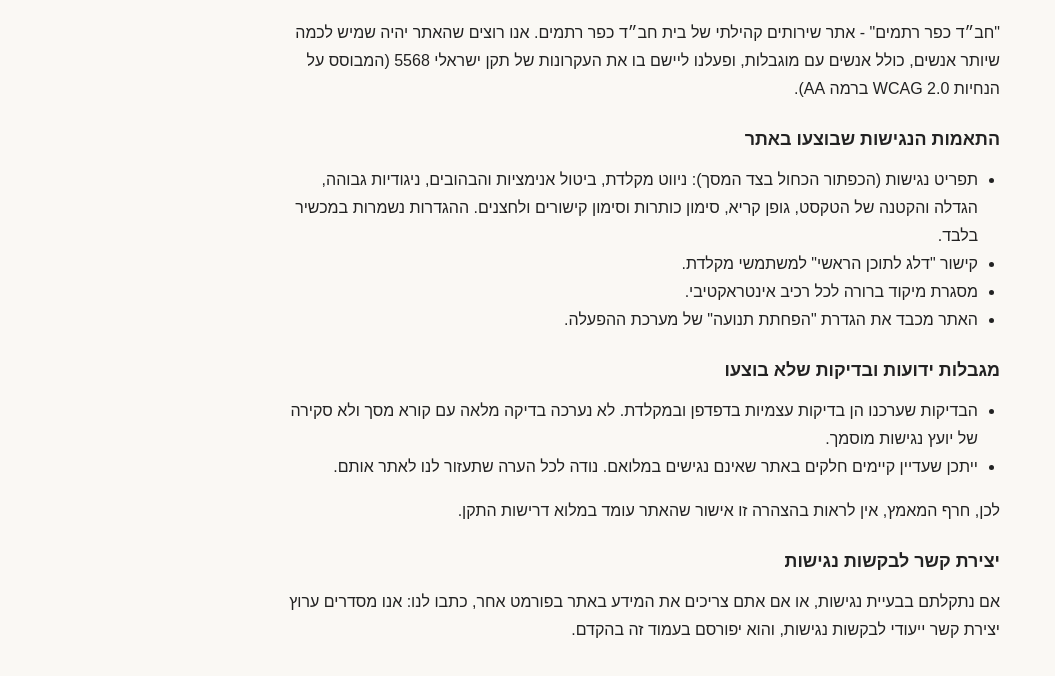
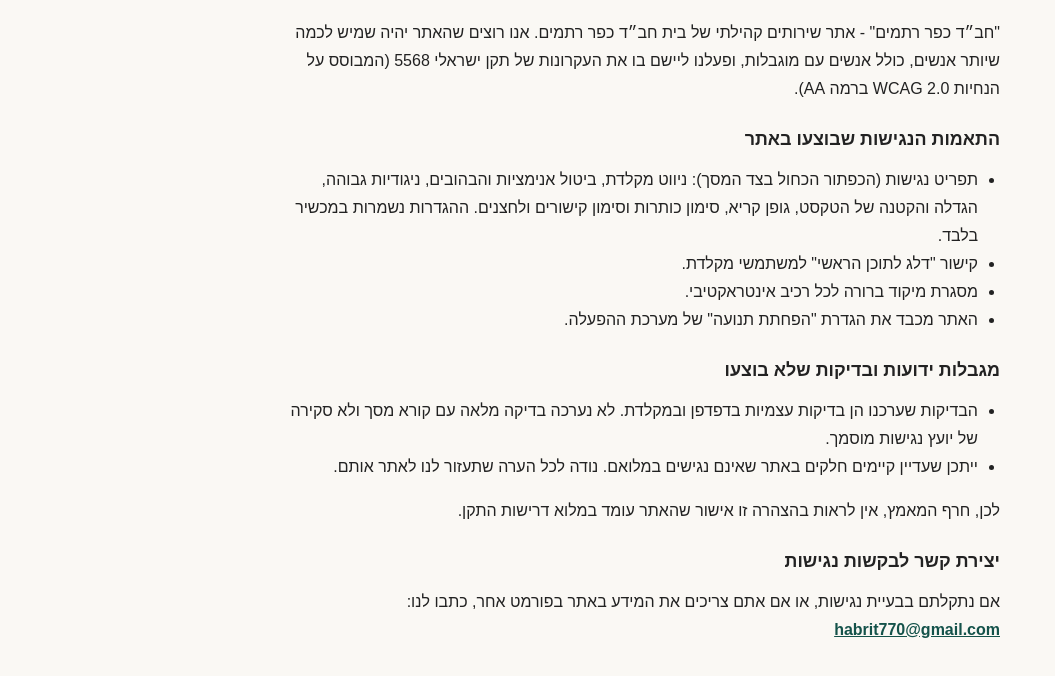
Before and after one commit to EFI770/chabad-kodesh, a website: page accessibility.html in a window 1280 px wide. Shown: the part 136-812 px from the top of the page, without its empty margins (0-1055 px from the left). Drawn offline with Linux system fonts and the light colour scheme.

Commit message:
Accessibility statement: add contact email habrit770@gmail.com (user-approved) Rollback: revert this commit

```diff
--- a/accessibility.html
+++ b/accessibility.html
@@ -37,7 +37,7 @@
   <p>לכן, חרף המאמץ, אין לראות בהצהרה זו אישור שהאתר עומד במלוא דרישות התקן.</p>
   <h2>יצירת קשר לבקשות נגישות</h2>
   <p>אם נתקלתם בבעיית נגישות, או אם אתם צריכים את המידע באתר בפורמט אחר, כתבו לנו:
-  אנו מסדרים ערוץ יצירת קשר ייעודי לבקשות נגישות, והוא יפורסם בעמוד זה בהקדם.</p>
+  <a href="mailto:habrit770@gmail.com">habrit770@gmail.com</a></p>
 </main>
 <script src="a11y.js" defer></script>
 </body>
```
